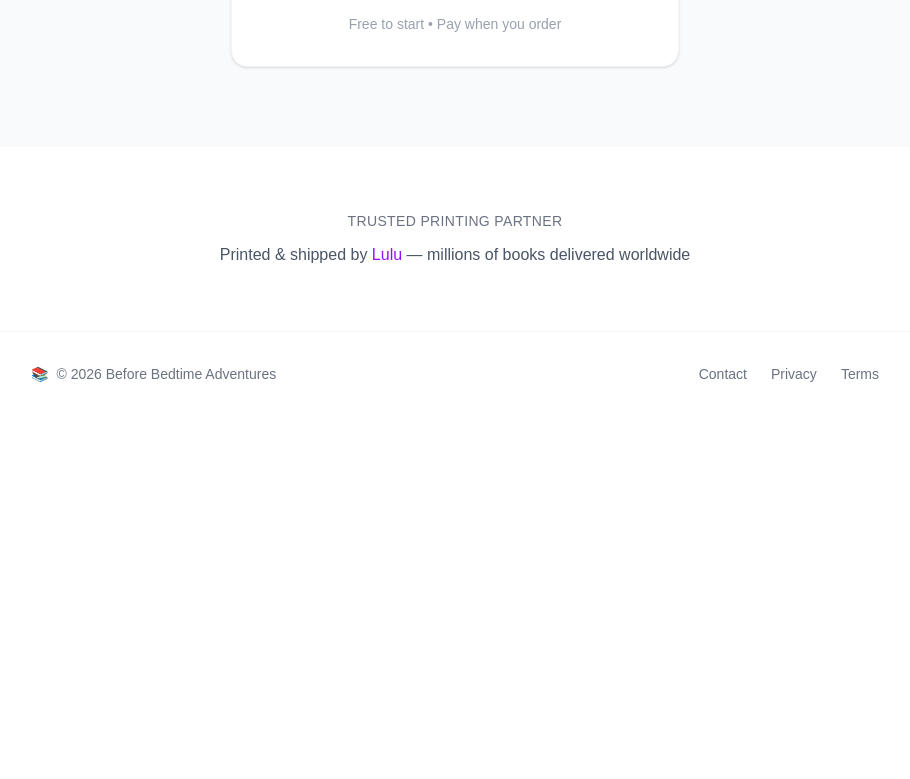
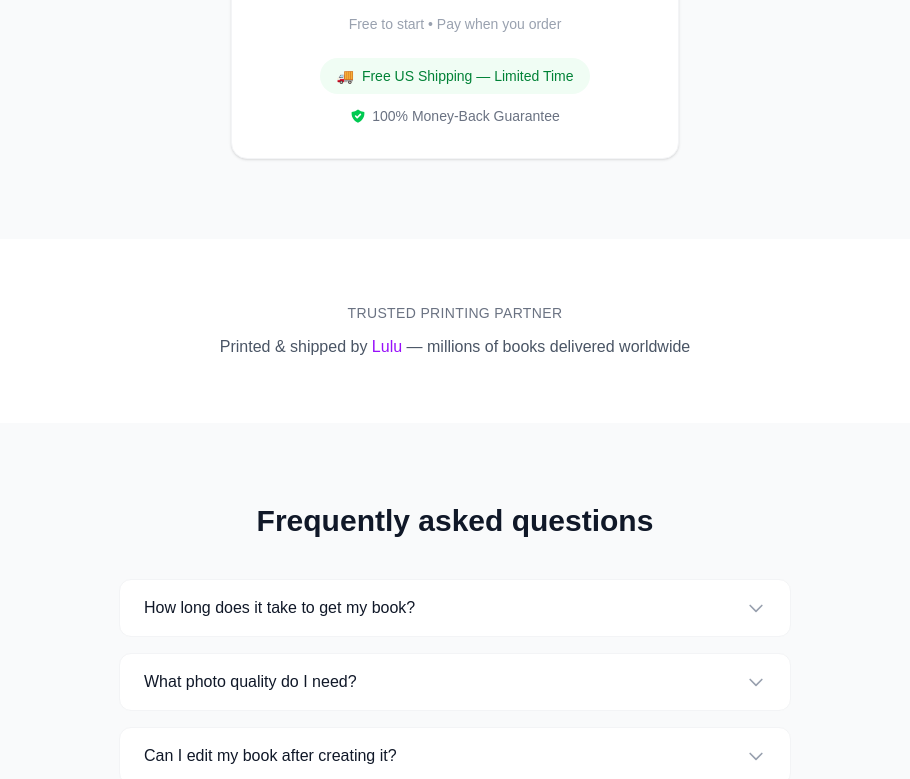
Before and after one commit to joeygrant55/before-bedtime-adventures, a Next.js app: page / in a window 1280 px wide. Shown: the part 2761-3540 px from the top of the page, without its empty margins (185-1095 px from the left). Before the commit the page ends 3177 px from the top, so only its background shows below. Built offline with nearby package versions, Linux system fonts and the light colour scheme; no server answers.

Commit message:
Optimize conversion flow: FAQ section, urgency badges, sticky CTA, trust badges

```diff
--- a/app/books/[id]/checkout/page.tsx
+++ b/app/books/[id]/checkout/page.tsx
@@ -731,8 +731,9 @@ function CheckoutContent({ bookId }: { bookId: Id<"books"> }) {
               </div>
             )}
 
-            {/* Money Back Guarantee */}
-            <div className="mt-6 p-4 bg-green-500/10 border border-green-500/20 rounded-xl">
+            {/* Trust Badges */}
+            <div className="mt-6 space-y-3">
+              <div className="p-4 bg-green-500/10 border border-green-500/20 rounded-xl">
                 <div className="flex items-center gap-3">
                   <span className="text-2xl" aria-hidden="true">✨</span>
                   <div>
@@ -740,6 +741,28 @@ function CheckoutContent({ bookId }: { bookId: Id<"books"> }) {
                     <p className="text-green-300/80 text-sm">
                       Not happy with your book? Contact us for a full refund.
                     </p>
+                  </div>
+                </div>
+              </div>
+
+              <div className="grid grid-cols-3 gap-3">
+                <div className="flex flex-col items-center gap-1.5 p-3 bg-slate-800/50 rounded-xl border border-slate-700/50">
+                  <svg className="w-5 h-5 text-green-400" fill="none" stroke="currentColor" viewBox="0 0 24 24">
+                    <path strokeLinecap="round" strokeLinejoin="round" strokeWidth={2} d="M12 15v2m-6 4h12a2 2 0 002-2v-6a2 2 0 00-2-2H6a2 2 0 00-2 2v6a2 2 0 002 2zm10-10V7a4 4 0 00-8 0v4h8z" />
+                  </svg>
+                  <span className="text-xs text-gray-400 text-center">Secure Checkout</span>
+                </div>
+                <div className="flex flex-col items-center gap-1.5 p-3 bg-slate-800/50 rounded-xl border border-slate-700/50">
+                  <svg className="w-5 h-5 text-purple-400" fill="none" stroke="currentColor" viewBox="0 0 24 24">
+                    <path strokeLinecap="round" strokeLinejoin="round" strokeWidth={2} d="M5 3v4M3 5h4M6 17v4m-2-2h4m5-16l2.286 6.857L21 12l-5.714 2.143L13 21l-2.286-6.857L5 12l5.714-2.143L13 3z" />
+                  </svg>
+                  <span className="text-xs text-gray-400 text-center">Premium Quality</span>
+                </div>
+                <div className="flex flex-col items-center gap-1.5 p-3 bg-slate-800/50 rounded-xl border border-slate-700/50">
+                  <svg className="w-5 h-5 text-blue-400" fill="none" stroke="currentColor" viewBox="0 0 24 24">
+                    <path strokeLinecap="round" strokeLinejoin="round" strokeWidth={2} d="M3 12l2-2m0 0l7-7 7 7M5 10v10a1 1 0 001 1h3m10-11l2 2m-2-2v10a1 1 0 01-1 1h-3m-6 0a1 1 0 001-1v-4a1 1 0 011-1h2a1 1 0 011 1v4a1 1 0 001 1m-6 0h6" />
+                  </svg>
+                  <span className="text-xs text-gray-400 text-center">Lulu Printed</span>
                 </div>
               </div>
             </div>
--- a/app/books/[id]/preview/page.tsx
+++ b/app/books/[id]/preview/page.tsx
@@ -1,6 +1,6 @@
 "use client";
 
-import { use } from "react";
+import { use, useState, useEffect } from "react";
 import { useQuery } from "convex/react";
 import { api } from "@/convex/_generated/api";
 import { Id } from "@/convex/_generated/dataModel";
@@ -43,6 +43,16 @@ export default function BookPreviewPage({ params }: { params: Promise<{ id: stri
 
   // Check if book is ready
   const isReadyToOrder = book.status === "ready_to_print" || book.status === "ordered";
+
+  // Sticky CTA on scroll
+  const [showStickyCTA, setShowStickyCTA] = useState(false);
+  useEffect(() => {
+    const handleScroll = () => {
+      setShowStickyCTA(window.scrollY > 300);
+    };
+    window.addEventListener("scroll", handleScroll);
+    return () => window.removeEventListener("scroll", handleScroll);
+  }, []);
 
   return (
     <div className="min-h-screen bg-gray-50">
@@ -218,6 +228,24 @@ export default function BookPreviewPage({ params }: { params: Promise<{ id: stri
           </div>
         )}
       </div>
+
+      {/* Sticky Bottom CTA */}
+      {isReadyToOrder && showStickyCTA && (
+        <div className="fixed bottom-0 left-0 right-0 z-50 bg-white/95 backdrop-blur-sm border-t border-gray-200 shadow-lg">
+          <div className="max-w-6xl mx-auto px-6 py-3 flex items-center justify-between">
+            <div className="flex items-center gap-3">
+              <span className="text-lg font-bold text-gray-900">$49.99</span>
+              <span className="text-sm text-gray-500">Premium Hardcover • Free US Shipping</span>
+            </div>
+            <Link
+              href={`/books/${bookId}/checkout`}
+              className="px-6 py-2.5 rounded-lg font-semibold transition-all bg-gradient-to-r from-purple-600 to-pink-600 hover:from-purple-700 hover:to-pink-700 text-white shadow-sm"
+            >
+              Order Now →
+            </Link>
+          </div>
+        </div>
+      )}
     </div>
   );
 }
--- a/app/page.tsx
+++ b/app/page.tsx
@@ -607,6 +607,17 @@ export default function Home() {
               <p className="text-gray-400 text-sm mt-4">
                 Free to start • Pay when you order
               </p>
+
+              {/* Urgency + Trust Badges */}
+              <div className="mt-6 space-y-3">
+                <div className="inline-flex items-center gap-2 bg-green-50 text-green-700 text-sm font-medium px-4 py-2 rounded-full">
+                  <span>🚚</span> Free US Shipping — Limited Time
+                </div>
+                <p className="text-gray-500 text-sm flex items-center justify-center gap-1.5">
+                  <svg className="w-4 h-4 text-green-500" fill="currentColor" viewBox="0 0 20 20"><path fillRule="evenodd" d="M2.166 4.999A11.954 11.954 0 0010 1.944 11.954 11.954 0 0017.834 5c.11.65.166 1.32.166 2 0 5.225-3.34 9.67-8 11.317C5.34 16.67 2 12.225 2 7c0-.68.057-1.35.166-2.001zm11.541 3.708a1 1 0 00-1.414-1.414L9 10.586 7.707 9.293a1 1 0 00-1.414 1.414l2 2a1 1 0 001.414 0l4-4z" clipRule="evenodd"/></svg>
+                  100% Money-Back Guarantee
+                </p>
+              </div>
             </motion.div>
           </div>
         </section>
@@ -627,6 +638,41 @@ export default function Home() {
           </div>
         </section>
       </main>
+
+        {/* FAQ */}
+        <section className="px-4 sm:px-6 py-16 sm:py-20 bg-gray-50">
+          <div className="max-w-2xl mx-auto">
+            <h2 className="text-xl sm:text-2xl md:text-3xl font-bold text-gray-900 text-center mb-10">
+              Frequently asked questions
+            </h2>
+            <div className="space-y-4">
+              {[
+                {
+                  q: "How long does it take to get my book?",
+                  a: "Creating your book takes just minutes. Once ordered, printing and shipping typically takes 5-7 business days within the US, and 7-14 days internationally."
+                },
+                {
+                  q: "What photo quality do I need?",
+                  a: "Regular smartphone photos work great! We recommend images at least 1MB in size for the best print quality. JPEG and PNG formats are supported."
+                },
+                {
+                  q: "Can I edit my book after creating it?",
+                  a: "Yes! You can rearrange pages, update the story text, and swap photos anytime before placing your order. Once ordered, the book goes to print."
+                }
+              ].map((faq, i) => (
+                <details key={i} className="group bg-white rounded-xl border border-gray-100 overflow-hidden">
+                  <summary className="flex items-center justify-between cursor-pointer px-6 py-4 font-medium text-gray-900 hover:bg-gray-50 transition-colors">
+                    {faq.q}
+                    <svg className="w-5 h-5 text-gray-400 group-open:rotate-180 transition-transform" fill="none" stroke="currentColor" viewBox="0 0 24 24">
+                      <path strokeLinecap="round" strokeLinejoin="round" strokeWidth={2} d="M19 9l-7 7-7-7" />
+                    </svg>
+                  </summary>
+                  <p className="px-6 pb-4 text-gray-600">{faq.a}</p>
+                </details>
+              ))}
+            </div>
+          </div>
+        </section>
 
       {/* Footer */}
       <footer className="border-t border-gray-100">
```
Lines whose indentation alone changed are shown as unchanged.
